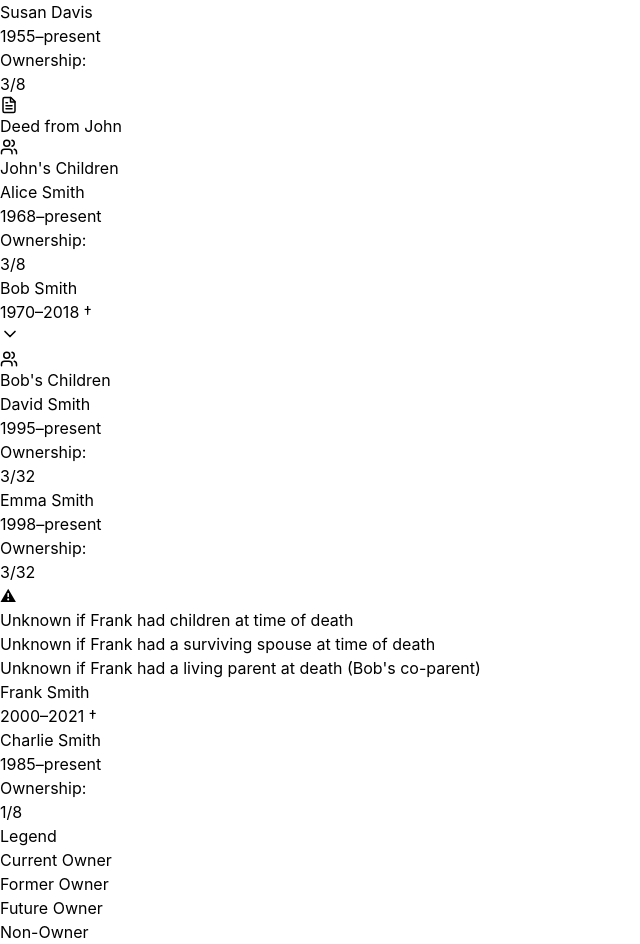
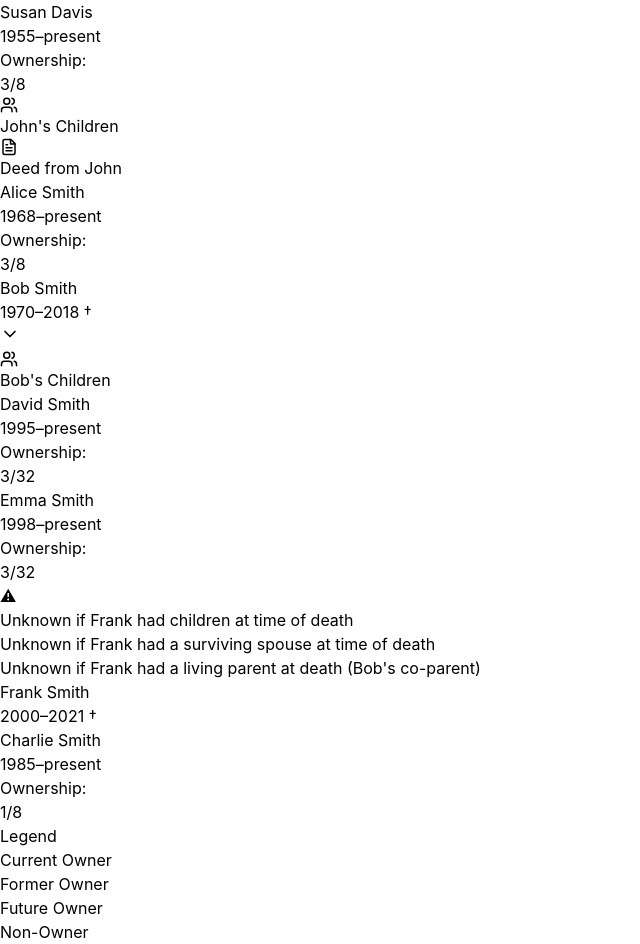
Before and after one commit to heirshares-otisj/tree-builder, a React (Vite) app: page / in a window 1280 px wide. Shown: the part 746-1690 px from the top of the page, without its empty margins (0-640 px from the left). Built offline with nearby package versions, Linux system fonts and the light colour scheme.

Commit message:
Convert to CSS Grid layout with deed node above Alice

```diff
--- a/src/App.jsx
+++ b/src/App.jsx
@@ -23,6 +23,7 @@ const EVENTS = [
     type: 'DEED',
     label: 'Deed to Alice',
     source: 'john',
+    preamble: "John transfers 1/4 of his ownership (the entire property) to Alice.",
     recipients: [{ id: 'alice', fraction: '1/4' }],
     warnings: [],
     deedDocument: {
@@ -482,28 +483,27 @@ function TreeView({ date, collapsed, onToggleCollapse }) {
               status={getStatus('susan')}
             />
           </div>
-
           {!collapsed.includes('john') && (
             <>
-              {/* Deed node on its own level if present */}
+              {/* Progeny node centered over all children */}
+              <TransferNodeVisual type="PROGENY" label="John's Children" />
+
+              {/* Grid layout for children with deed node */}
+              <div className="grid grid-cols-3 gap-8 justify-items-center" style={{ gridTemplateRows: 'auto auto' }}>
+                {/* Column 1: Alice with deed above */}
+                <div className="flex flex-col items-center gap-6" style={{ gridColumn: '1', gridRow: '1 / span 2' }}>
                   {showDeedNode && (
                     <TransferNodeVisual type="DEED" label="Deed from John" />
                   )}
-
-              {/* Progeny node centered over all children */}
-              <TransferNodeVisual type="PROGENY" label="John's Children" />
-
-              {/* John's children level - all top-aligned */}
-              <div className="flex gap-8 items-start justify-center">
-                {/* Alice - aligns with siblings */}
                   <PersonNode
                     person={PEOPLE.alice}
                     ownership={ownership.alice}
                     status={getStatus('alice')}
                   />
+                </div>
 
-                {/* Bob's family */}
-                <div className="flex flex-col items-center gap-4">
+                {/* Column 2: Bob and his family */}
+                <div className="flex flex-col items-center gap-4" style={{ gridColumn: '2', gridRow: '2' }}>
                   <PersonNode
                     person={PEOPLE.bob}
                     ownership={ownership.bob}
@@ -539,12 +539,14 @@ function TreeView({ date, collapsed, onToggleCollapse }) {
                   )}
                 </div>
 
-                {/* Charlie */}
+                {/* Column 3: Charlie */}
+                <div style={{ gridColumn: '3', gridRow: '2' }}>
                   <PersonNode
                     person={PEOPLE.charlie}
                     ownership={ownership.charlie}
                     status={getStatus('charlie')}
                   />
+                </div>
               </div>
             </>
           )}
```
Lines whose indentation alone changed are shown as unchanged.
